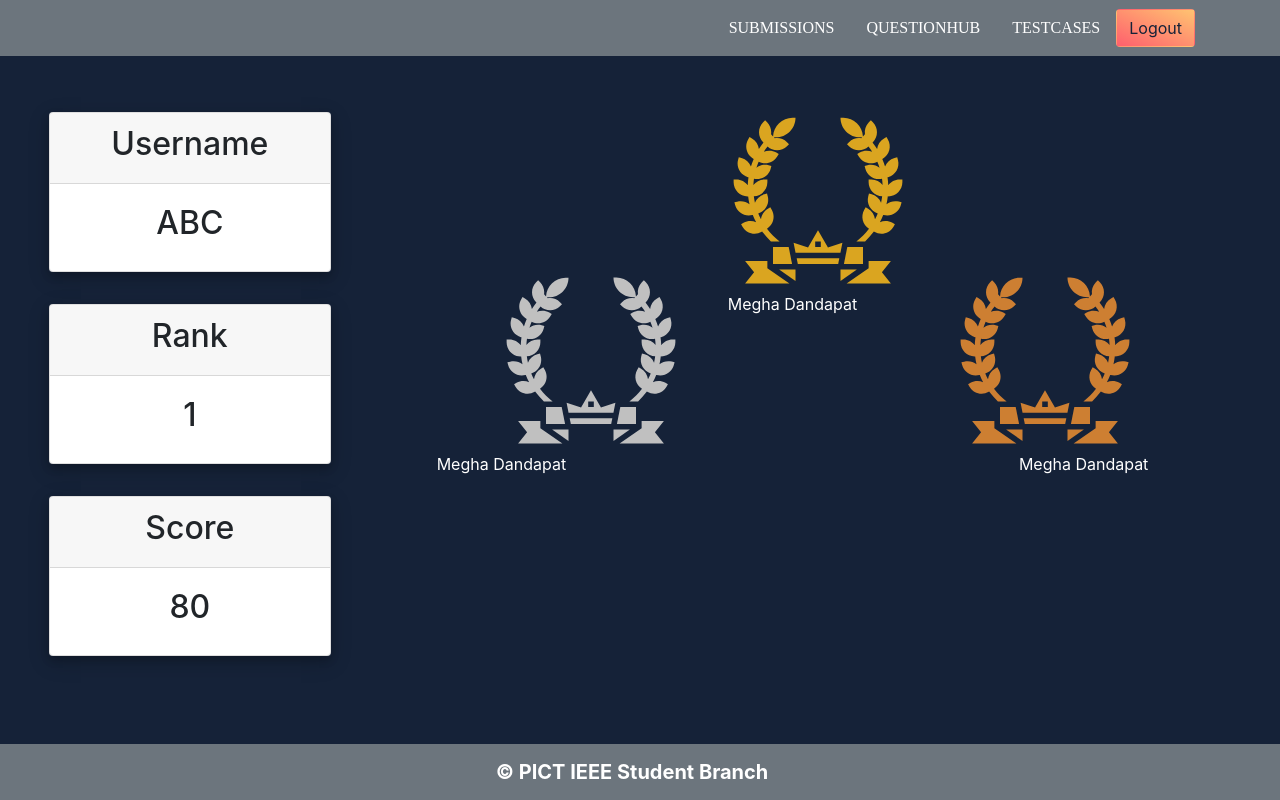
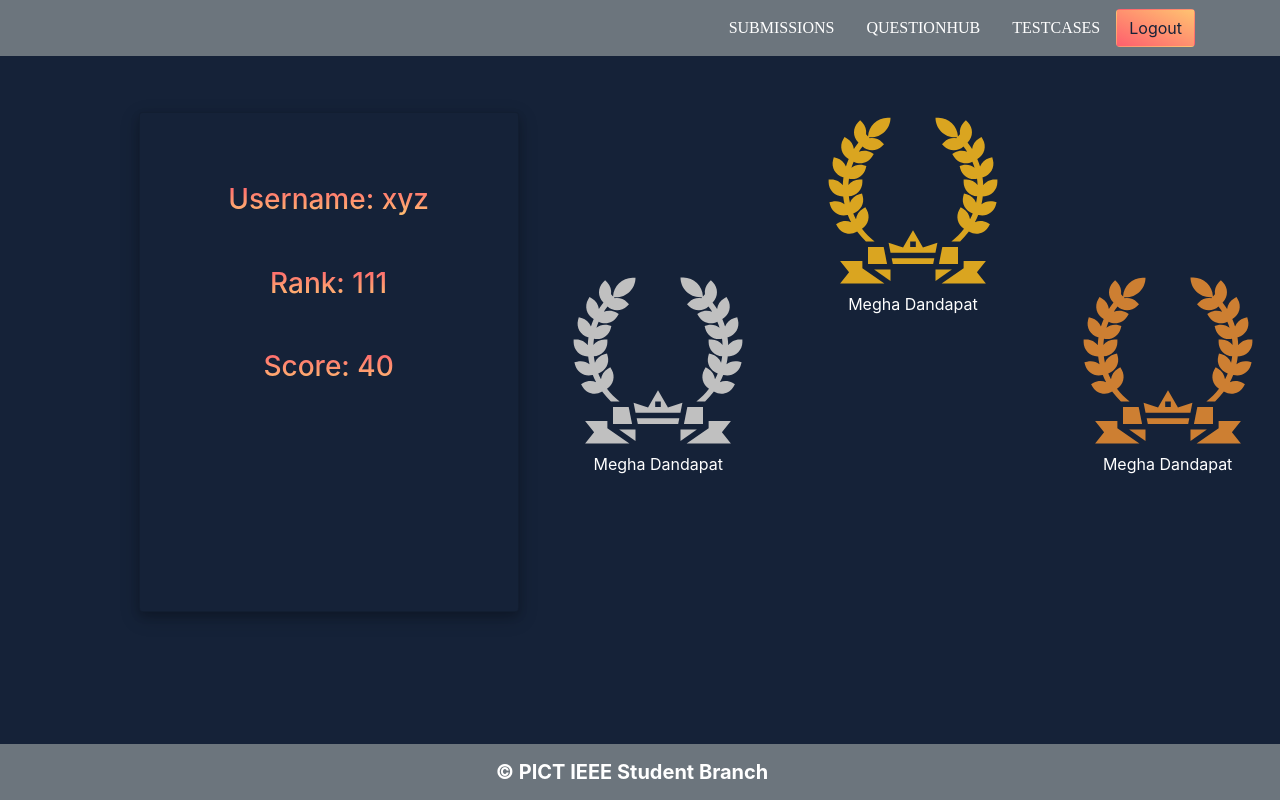
Before and after one commit to meghadandapat/CTD-RC2-Frontend, a React (Create React App) app: page /result in a window 1280 px wide. Built offline with nearby package versions, Linux system fonts and the light colour scheme.

Commit message:
resultpage changes

```diff
--- a/src/components/Result/Result.css
+++ b/src/components/Result/Result.css
@@ -1,11 +1,12 @@
 .resultcard{
-    width: 22vw;
+    height: 500px;
+    width: 380px;
     margin-bottom: 4vh;
-    margin-left: 5vw;
+    margin-left: 12vw;
     text-align: center;
     z-index: -1;
-    height: 20vh;
     box-shadow: 0 4px 8px 0 rgba(0, 0, 0, 0.16), 0 6px 20px 0 rgba(0, 0, 0, 0.2);
+    background-image: linear-gradient(to top right, #152238 0%, #152238 100%);
 }
 .resultpage{
     margin-top: 0em;
@@ -19,12 +20,28 @@
 .svg-down{
     margin-top: 20vh;
 }
-.silver{
-    margin-left: 5vw;
-}
-.bronze{
-    margin-left: -5vw;
-}
+
 .svg-rank{
     color: white;
+    text-align: center;
 }
+.res-text{
+    background: -webkit-linear-gradient(#ff5f6d, #ffc371);
+    -webkit-background-clip: text;
+    -webkit-text-fill-color:transparent;
+    margin: 50px;
+}
+@media only screen and (max-width: 600px) {
+    .resultcard{
+        height: 400px;
+        width: 280px;
+        margin-bottom: 4vh;
+
+    }
+    .svg-down{
+        margin-top: 2vh;
+    }
+    .bronze{
+        margin-bottom: 70px;
+    }
+}
--- a/src/components/Result/Result.js
+++ b/src/components/Result/Result.js
@@ -12,23 +12,21 @@ const Result = () => {
         <div className="fluid-container resultpage ">
 
             <div className="row" style={{marginTop:"7vh"}}>
-                <div className="col-sm-4 ">
-                    <div className="row"><Resultcards header="Username" result="ABC"/></div>
-                    <div className="row"><Resultcards header="Rank" result="1"/></div>
-                    <div className="row"><Resultcards header="Score" result="80"/></div>
+                <div className="col-sm-5 ">
+                    <div className="row "><Resultcards username="xyz" rank="111" score="40" /></div>
                 </div>
-                <div className="col-sm-8">
+                <div className="col-sm-7">
                     <div className="row ">
-                        <div className="col">
-                        <img className="svgs silver svg-down" src ={silver} alt="My Happy SVG"/>
+                        <div className="col text-center">
+                        <img className="svgs  svg-down" src ={silver} alt="My Happy SVG"/>
                         <p className="svg-rank">Megha Dandapat</p>
                         </div>
-                        <div className="col">
+                        <div className="col text-center">
                         <img className="svgs" src ={gold} alt="My Happy SVG"/>
                         <p className="svg-rank">Megha Dandapat</p>
                         </div>
-                        <div className="col">
-                        <img className="svgs bronze svg-down" src ={bronze} alt="My Happy SVG"/>
+                        <div className="col bronze text-center">
+                        <img className="svgs svg-down" src ={bronze} alt="My Happy SVG"/>
                         <p className="svg-rank">Megha Dandapat</p>
                         </div>
 
--- a/src/components/Result/Resultcards.js
+++ b/src/components/Result/Resultcards.js
@@ -1,13 +1,13 @@
 import './Result.css';
-const Resultcards = ({header, result}) => {
+const Resultcards = ({username, rank, score}) => {
     return (
-        <div className="resultcard">
-            <div className="card result">
-                <div className="card-header">
-                    <h2>{header}</h2>
-                </div>
-                <div className="card-body">
-                    <h2>{result}</h2>
+        <div className="resultcards ">
+            <div className="card resultcard">
+                <div className="card-body rbody">
+                   <h3 className="res-text" >Username: {username}</h3>
+                   <h3 className="res-text">Rank: {rank}</h3>
+                   <h3 className="res-text">Score: {score}</h3>
+
                 </div>
             </div>
         </div>
```
